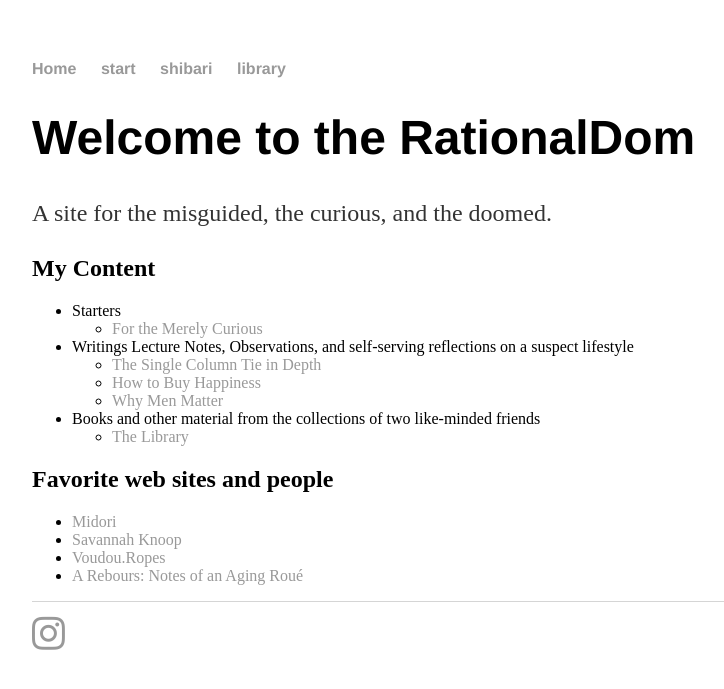
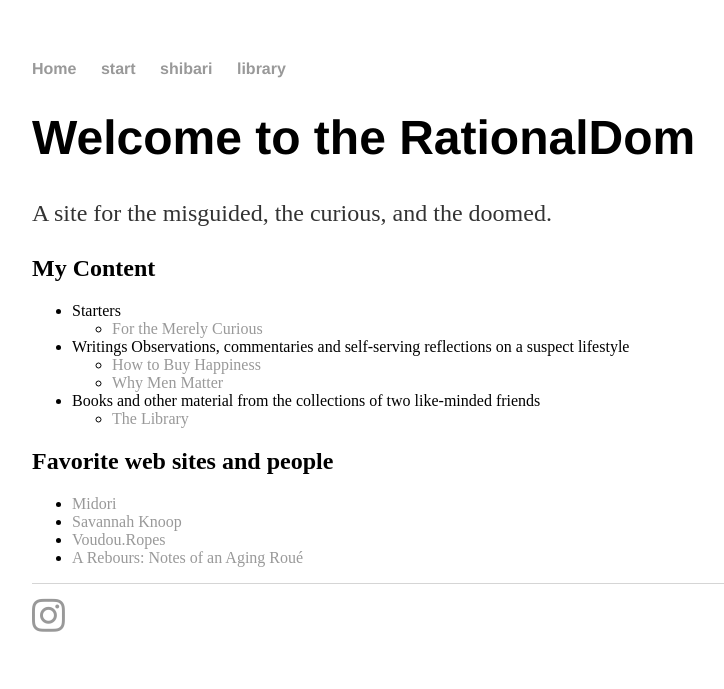
Before and after one commit to rationaldom/rationaldom.github.io, a Jekyll site: the page built from index.md, in a window 1280 px wide. Shown: the top 689 px of the page, without its empty margins (160-884 px from the left). Built offline with Jekyll 4.4.1, drawn with Linux system fonts in a browser that asks for light colours; our own code applies the rules of GitHub Pages for plain Markdown files.

Commit message:
removed link for single column tie in index.md

```diff
--- a/index.md
+++ b/index.md
@@ -4,7 +4,7 @@ layout: default
 
 # Welcome to the RationalDom #
 
-<p>A site for the misguided, the curious, and the doomed. </p>
+<p>A site for the misguided, the curious, and the doomed.</p>
 
 ## My Content
 
@@ -12,8 +12,7 @@ layout: default
   * [For the Merely Curious](https://rationaldom.com/start)
 
 * Writings
-    Lecture Notes, Observations, and self-serving reflections on a suspect lifestyle
-  * [The Single Column Tie in Depth](https://rationaldom.com/private/notes_sct.html)
+    Observations, commentaries and self-serving reflections on a suspect lifestyle
   * [How to Buy Happiness](https://rationaldaddy.com/2016/09/03/how-to-buy-happiness/)
   * [Why Men Matter](https://rationaldaddy.com/2016/12/13/why-men-matter/)
 
```
